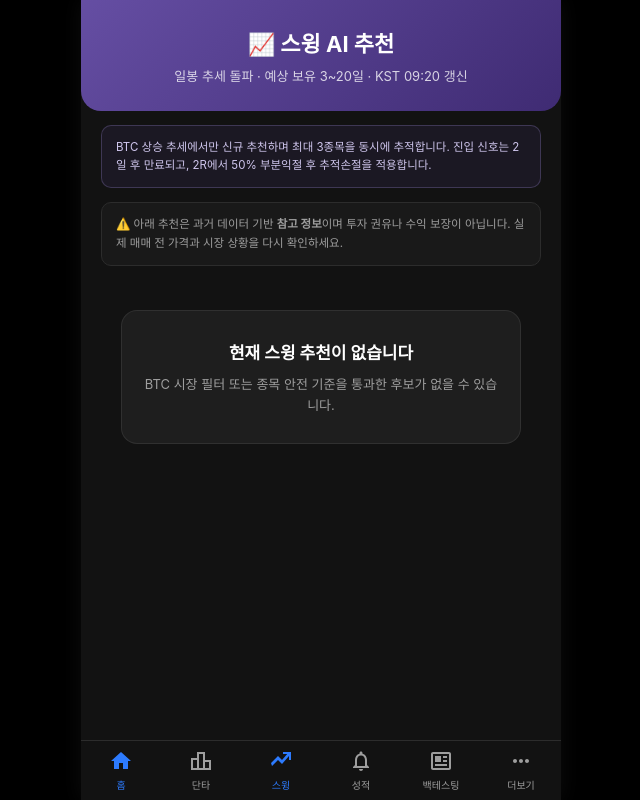
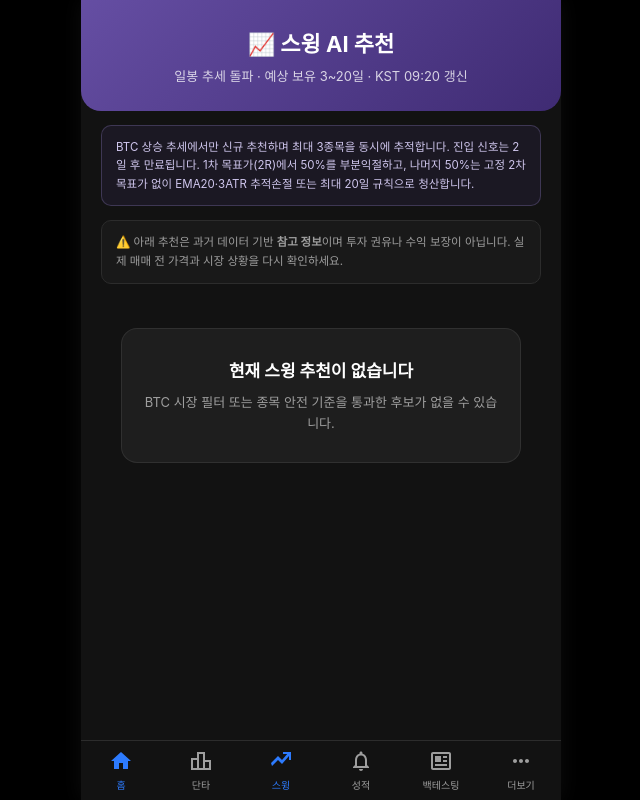
Before and after one commit to ydpapazzang/https---github.com-ydpapazzang-coin_screener2, a Django app: page /swing/ in a window 1280 px wide. Shown: the whole page, without its empty margins (319-959 px from the left). Run offline with Django 5.2, Linux system fonts and the light colour scheme; data comes from the database, SQL or seed files in the repository; data that the repository does not hold is empty; some web fonts are replaced.

Commit message:
UI: clarify Swing entry and exit plan

```diff
--- a/coinscreener/screener/templates/screener/swing_list.html
+++ b/coinscreener/screener/templates/screener/swing_list.html
@@ -68,6 +68,7 @@
     .price-value { font-weight: 700; }
     .target { color: var(--up-color); }
     .stop { color: #5b84ff; }
+    .exit-rule { color: #cfc6ed; text-align: right; }
     .meta {
         margin-top: 12px;
         padding-top: 10px;
@@ -113,7 +114,8 @@
 
 <div class="strategy-note">
     BTC 상승 추세에서만 신규 추천하며 최대 3종목을 동시에 추적합니다.
-    진입 신호는 2일 후 만료되고, 2R에서 50% 부분익절 후 추적손절을 적용합니다.
+    진입 신호는 2일 후 만료됩니다. 1차 목표가(2R)에서 50%를 부분익절하고,
+    나머지 50%는 고정 2차 목표가 없이 EMA20·3ATR 추적손절 또는 최대 20일 규칙으로 청산합니다.
 </div>
 
 <div class="disclaimer">
@@ -149,17 +151,27 @@
                     <span class="status status-{{ rec.status }}">{{ rec.get_status_display }}</span>
                 </div>
                 <div class="price-row">
-                    <span class="price-label">진입 추천가</span>
+                    <span class="price-label">진입가 (20일 돌파)</span>
                     <span class="price-value">{{ rec.entry_price|floatformat:-2|intcomma }}원</span>
                 </div>
                 <div class="price-row">
-                    <span class="price-label">2R 부분익절가</span>
+                    <span class="price-label">1차 목표가 (2R·50%)</span>
                     <span class="price-value target">{{ rec.target_price|floatformat:-2|intcomma }}원</span>
                 </div>
                 <div class="price-row">
-                    <span class="price-label">{% if rec.status == 'partial' %}현재 추적손절가{% else %}손절가{% endif %}</span>
+                    <span class="price-label">2차 청산</span>
+                    <span class="price-value exit-rule">EMA20·3ATR 추적<br>최장 20일</span>
+                </div>
+                <div class="price-row">
+                    <span class="price-label">초기 손절가</span>
+                    <span class="price-value stop">{% if rec.initial_stop_loss != None %}{{ rec.initial_stop_loss|floatformat:-2|intcomma }}{% else %}{{ rec.stop_loss|floatformat:-2|intcomma }}{% endif %}원</span>
+                </div>
+                {% if rec.initial_stop_loss != None and rec.stop_loss != rec.initial_stop_loss %}
+                <div class="price-row">
+                    <span class="price-label">현재 추적손절가</span>
                     <span class="price-value stop">{{ rec.stop_loss|floatformat:-2|intcomma }}원</span>
                 </div>
+                {% endif %}
                 {% if rec.result_pct != None %}
                 <div class="price-row">
                     <span class="price-label">최종 수익률</span>
@@ -174,6 +186,7 @@
                         · 진입 유효 {{ rec.entry_expires_on|date:"m.d" }}까지
                     {% endif %}
                     {% if rec.exit_reason %} · 종료 {{ rec.exit_reason_display }}{% endif %}
+                    · 1회 위험 한도 자산의 0.5%
                 </div>
                 <details>
                     <summary class="meta">추천 근거 보기</summary>
```
